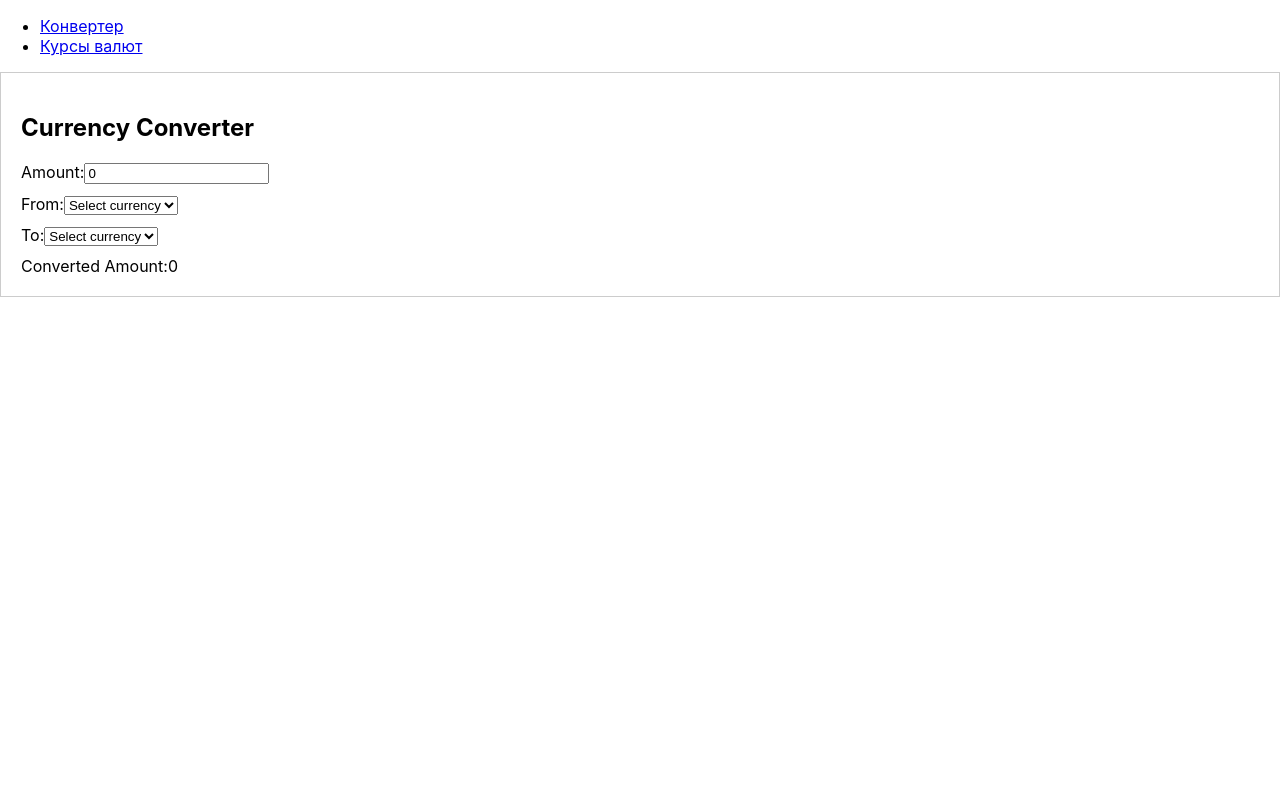
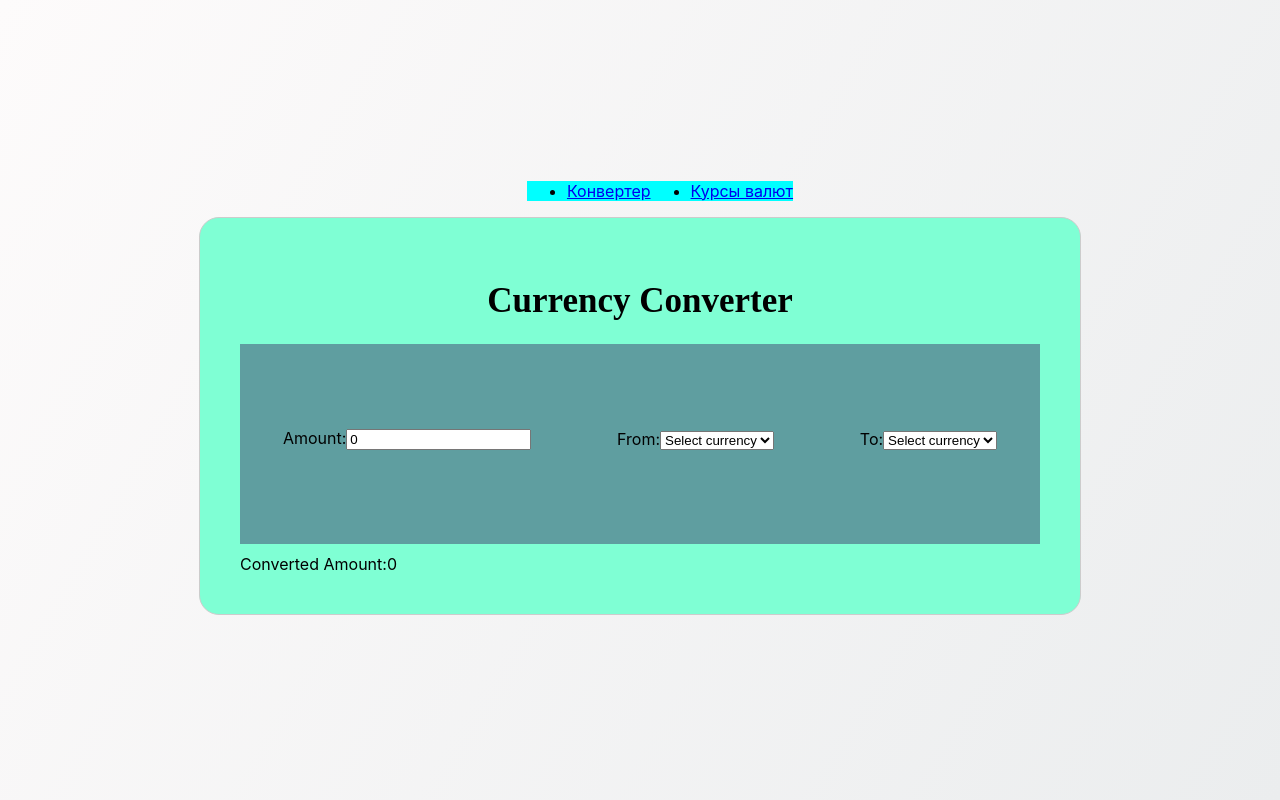
Before and after one commit to artemdov/CurrencyConverter, a React (Create React App) app: page / in a window 1280 px wide. Built offline with nearby package versions, Linux system fonts and the light colour scheme.

Commit message:
optimize

```diff
--- /dev/null
+++ b/src/App.css
@@ -0,0 +1,18 @@
+.App {
+    height: 100vh;
+    width: 100%;
+    display: flex;
+    align-items: center;
+    justify-content: center;
+    flex-direction: column;
+    background-image: linear-gradient(120deg, #fdfbfb 0%, #ebedee 100%);
+}
+
+.List {
+    display: flex;
+    flex: 1;
+    background: aqua;
+    justify-content: space-between;
+    width: 100%;
+    flex-direction: row;
+}
--- a/src/App.js
+++ b/src/App.js
@@ -2,14 +2,15 @@ import React from 'react';
 import { BrowserRouter as Router, Route, Link, Routes } from 'react-router-dom';
 import { CurrencyConverter } from './CurrencyConverter';
 import { CurrencyRates } from './CurrencyRates';
+import './App.css';
 
 const App = () => {
 
     return (
         <Router>
-            <div>
+            <div className={'App'}>
                 <nav>
-                    <ul>
+                    <ul className={'List'}>
                         <li>
                             <Link to="/">Конвертер</Link>
                         </li>
@@ -18,10 +19,9 @@ const App = () => {
                         </li>
                     </ul>
                 </nav>
-
                 <Routes>
-                    <Route path="/" element={<CurrencyConverter />}/>
-                    <Route path="/rates" element={<CurrencyRates />}/>
+                    <Route path="/" element={<CurrencyConverter/>}/>
+                    <Route path="/rates" element={<CurrencyRates/>}/>
                 </Routes>
             </div>
         </Router>
--- a/src/CurrencyConverter/CurrencyConverterComponent.jsx
+++ b/src/CurrencyConverter/CurrencyConverterComponent.jsx
@@ -17,7 +17,8 @@ export const CurrencyConverterComponent = (props) => {
 
     return (
         <div className={styles.converterContainer}>
-            <h2>Currency Converter</h2>
+            <h1 className={styles.header}>Currency Converter</h1>
+            <div className={styles.container}>
                 <div className={styles.inputContainer}>
                     <label>Amount:</label>
                     <input type="number" value={amount} onChange={handleAmountChange}/>
@@ -36,6 +37,7 @@ export const CurrencyConverterComponent = (props) => {
                         {getCurrencies(currencies)}
                     </select>
                 </div>
+            </div>
             <div className={styles.resultContainer}>
                 <label>Converted Amount:</label>
                 <span>{convertedAmount}</span>
--- a/src/CurrencyConverter/styles.module.scss
+++ b/src/CurrencyConverter/styles.module.scss
@@ -1,7 +1,20 @@
 .converterContainer {
+  align-items: center;
+  background: aquamarine;
+  border-radius: 20px;
   border: 1px solid #ccc;
-  padding: 20px;
+  justify-content: center;
   margin-bottom: 20px;
+  padding: 40px;
+}
+
+.container {
+  align-items: center;
+  background: cadetblue;
+  display: flex;
+  height: 200px;
+  justify-content: space-around;
+  width: 800px;
 }
 
 .inputContainer {
@@ -11,3 +24,9 @@
 .resultContainer {
   margin-top: 10px;
 }
+
+.header {
+  font-family: 'Pacifico', cursive;
+  font-size: 35px;
+  text-align: center;
+}
--- a/src/CurrencyRates/styles.module.scss
+++ b/src/CurrencyRates/styles.module.scss
@@ -1,9 +1,3 @@
-.converterContainer {
-  border: 1px solid #ccc;
-  padding: 20px;
-  margin-bottom: 20px;
-}
-
 .ratesContainer {
   border: 1px solid #ccc;
   padding: 20px;
@@ -13,10 +7,6 @@
   margin-bottom: 10px;
 }
 
-.resultContainer {
-  margin-top: 10px;
-}
-
 .ratesList {
   margin-top: 10px;
 }
```
Lines whose indentation alone changed are shown as unchanged.
